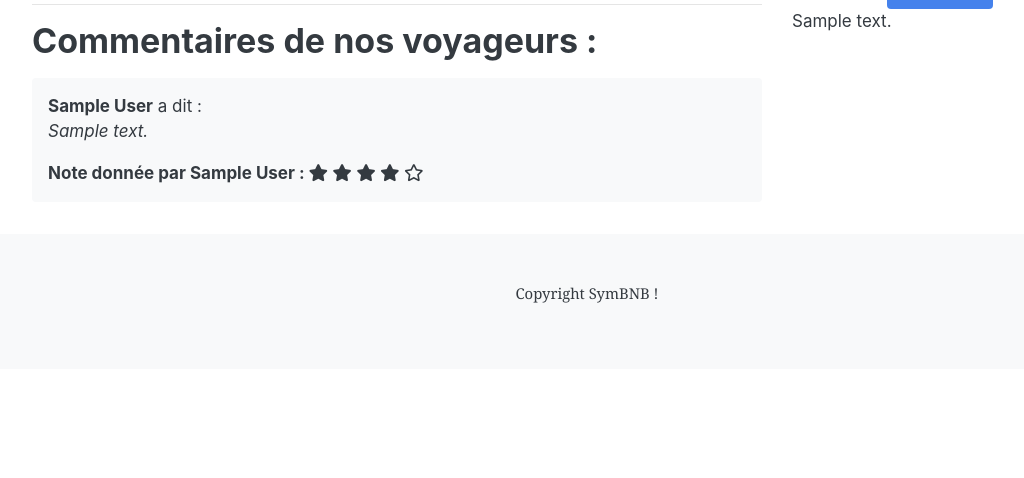
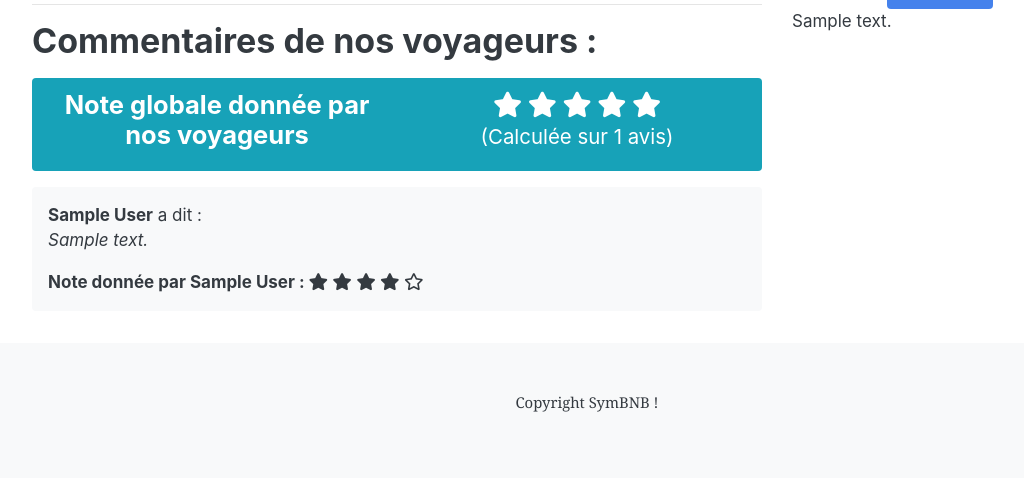
Before and after one commit to fifiloulou/Symbnb, a Symfony app: template templates/ad/show.html.twig in a window 1280 px wide. Shown: the part 419-897 px from the top of the page, without its empty margins (53-1077 px from the left). Before the commit the page ends 722 px from the top, so only its background shows below. Run offline with Twig, Linux system fonts and the light colour scheme; the template is opened without the code that fills it: most values are stand-ins (such as "Sample title", 1, 10 or a date in 2020); grey boxes marked "Sample" are stand-in pictures; some libraries are stand-ins or nearby versions.

Commit message:
Calculer et afficher la note moyenne d'une annonce

```diff
--- a/templates/ad/show.html.twig
+++ b/templates/ad/show.html.twig
@@ -60,6 +60,21 @@
             {% if ad.comments|length > 0 %}
                 <h2 class="mb-3">Commentaires de nos voyageurs :</h2>
 
+                <div class="alert alert-info">
+                    <h4 class="alert-heading text-center">
+                        <div class="row align-items-center">
+                            <div class="col">
+                                Note globale donnée par nos voyageurs
+                            </div>
+                            <div class="col">
+                                {% include 'partials/rating.html.twig' with {'rating': ad.avgRatings} %}
+                                <br>
+                                <small>(Calculée sur {{ ad.comments|length }} avis)</small>
+                            </div>
+                        </div>
+                    </h4>
+                </div>
+
                 {% for comment in ad.comments %}
                     <div class="bg-light rounded mb-3 py-3 px-3">
                         <strong>{{ comment.author.fullName }}</strong> a dit :
```
Also changed, not shown: src/Entity/Ad.php (+17 -0 lines).
